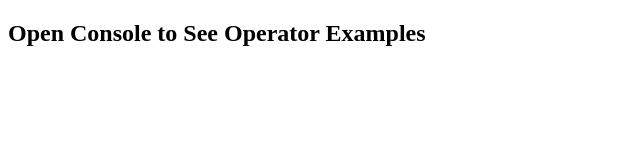
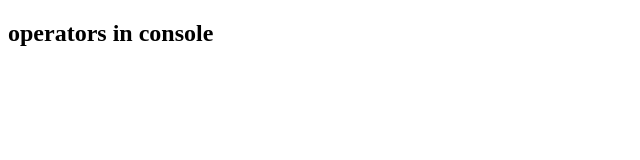
Before and after one commit to sabari567/training, a plain HTML site: page operators.html in a window 1280 px wide. Shown: the whole page, without its empty margins (0-640 px from the left). Drawn offline with Linux system fonts and the light colour scheme.

Commit message:
Update operators.html

```diff
--- a/operators.html
+++ b/operators.html
@@ -4,7 +4,7 @@
   <title>JavaScript Operators Example</title>
 </head>
 <body>
-  <h2>Open Console to See Operator Examples</h2>
+  <h2>operators in console</h2>
   <script>
     // Arithmetic Operators
     let a = 10, b = 3;
```
